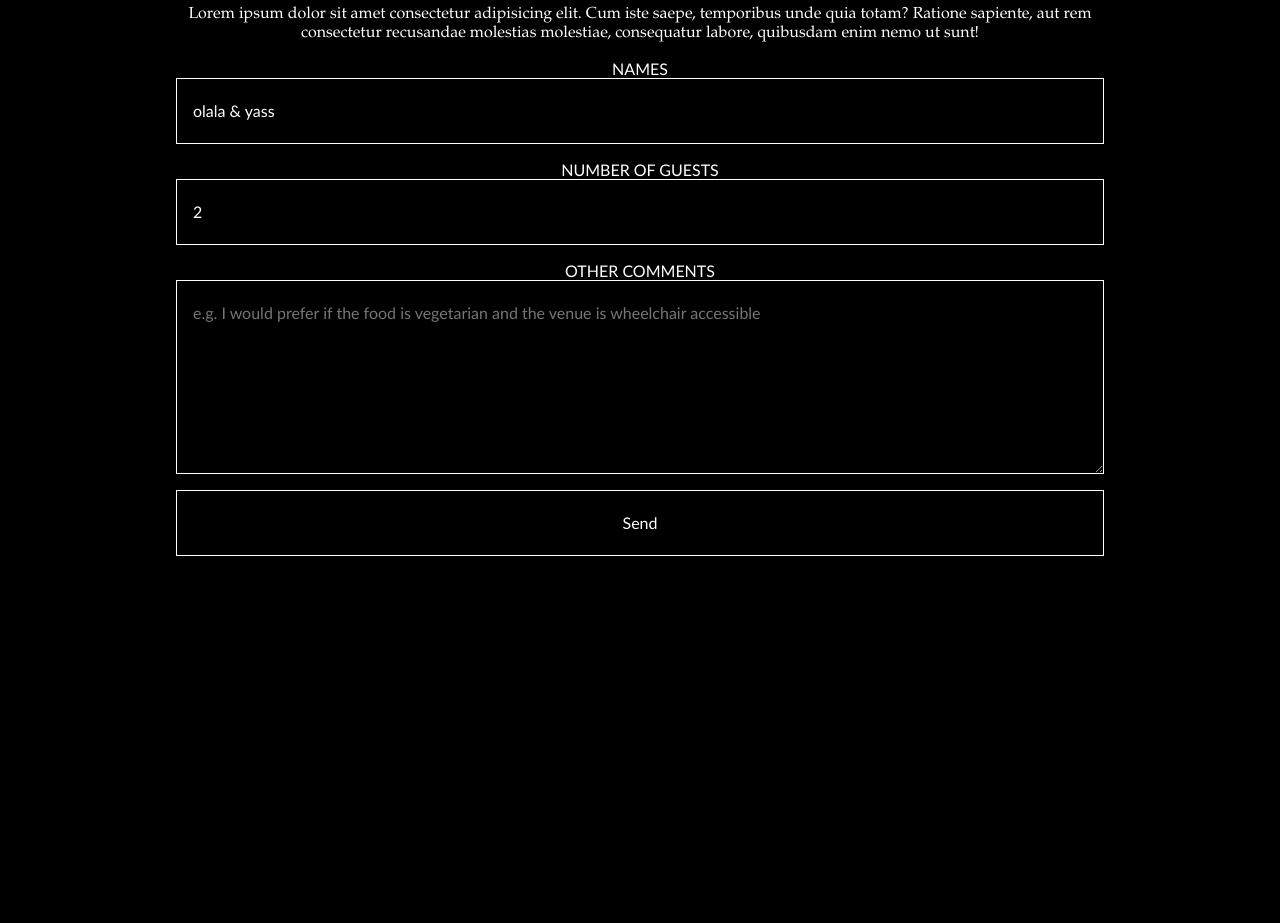
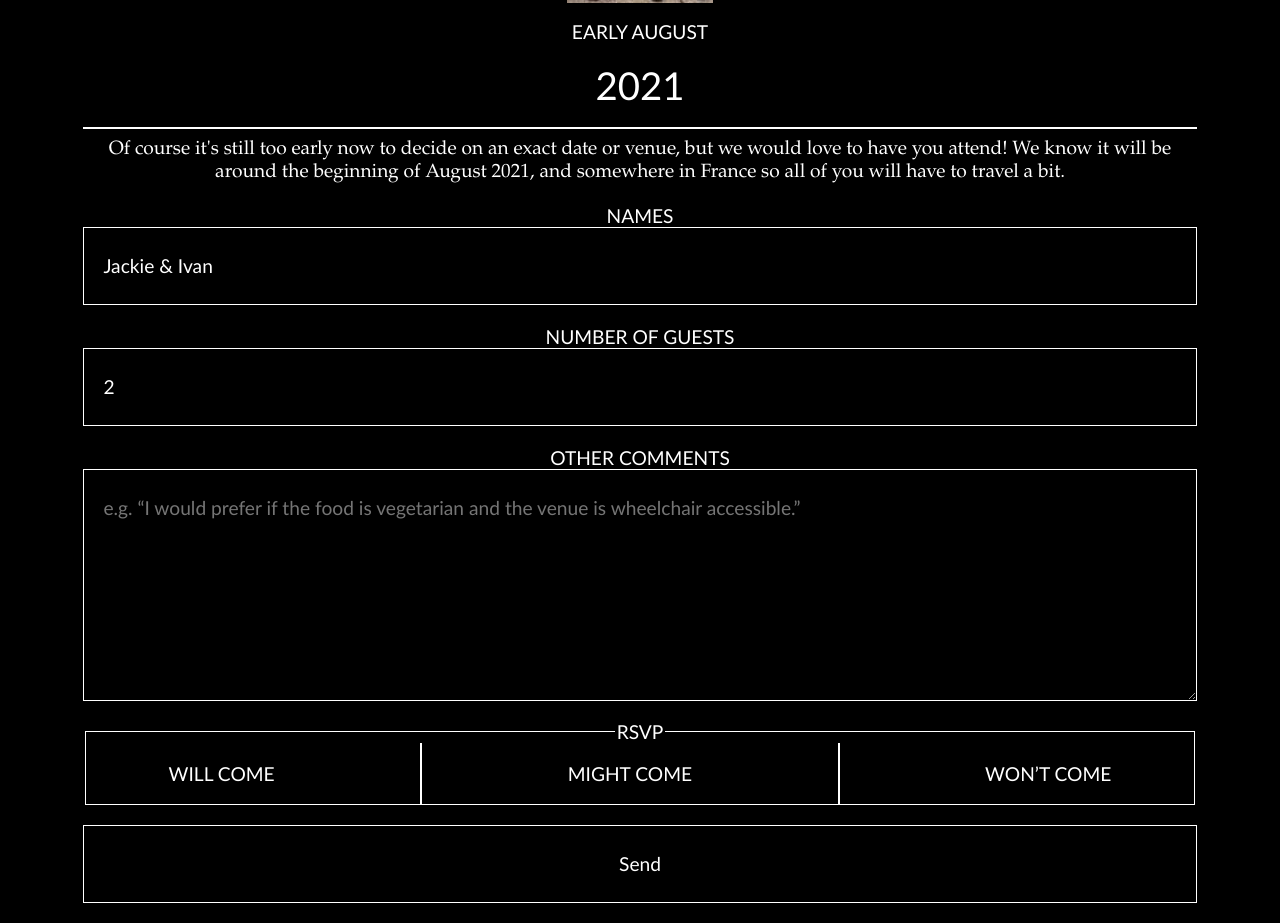
Before and after one commit to Haroenv/wedding-website, a React (Create React App) app: page / in a window 1280 px wide. Shown: the part 720-1643 px from the top of the page. Before the commit the page ends 1324 px from the top, so only its background shows below. Built offline with nearby package versions, Linux system fonts and the light colour scheme.

Commit message:
more styling

```diff
--- a/src/App.js
+++ b/src/App.js
@@ -26,9 +26,24 @@ function Form({ name, number }) {
           id="comments"
           name="comments"
           rows="5"
-          placeholder="e.g. I would prefer if the food is vegetarian and the venue is wheelchair accessible"
+          placeholder="e.g. “I would prefer if the food is vegetarian and the venue is wheelchair accessible.”"
         />
       </div>
+
+      <fieldset className="inline-radio">
+        <legend>RSVP</legend>
+        <div className="inner">
+          <input required type="radio" name="rsvp" id="yes" />
+          <label htmlFor="yes">Will come</label>
+          <hr />
+          <input required type="radio" name="rsvp" id="maybe" />
+          <label htmlFor="maybe">Might come</label>
+          <hr />
+          <input required type="radio" name="rsvp" id="no" />
+          <label htmlFor="no">Won’t come</label>
+        </div>
+      </fieldset>
+
       <div className="input-group">
         <input type="submit" value="Send" />
       </div>
@@ -39,20 +54,19 @@ function Form({ name, number }) {
 function App({ name, number }) {
   return (
     <div className="App">
-      <h1 className="header futura">Abi &amp; Haroen are getting married</h1>
+      <h1 className="futura">You are invited</h1>
+      <p className="script subtitle">{name}</p>
+      <p className="futura">to the wedding of</p>
+      <p className="subtitle script">Abi &amp; Haroen</p>
       <img src={image} alt="us together, looking amazing" className="border" />
-      <p className="script subtitle">{name}</p>
-      <p className="futura">You are invited</p>
+      <p className="futura">Early August</p>
+      <p className="futura medium">2021</p>
+      <hr />
       <p>
-        The date and venue are not yet decided, but we know it will be around
-        the beginning of August 2021, and somewhere in France so all of you will
+        Of course it's still too early now to decide on an exact date or venue,
+        but we would love to have you attend! We know it will be around the
+        beginning of August 2021, and somewhere in France so all of you will
         have to travel a bit.
-      </p>
-      <p>
-        Lorem ipsum dolor sit amet consectetur adipisicing elit. Cum iste saepe,
-        temporibus unde quia totam? Ratione sapiente, aut rem consectetur
-        recusandae molestias molestiae, consequatur labore, quibusdam enim nemo
-        ut sunt!
       </p>
       <Form name={name} number={number} />
     </div>
--- a/src/index.css
+++ b/src/index.css
@@ -1,8 +1,9 @@
 body {
   margin: 1em auto;
-  padding: 1em;
+  padding: 0 1em;
   max-width: 60em;
-  font-family: Didot, Palatino, serif;
+  font-family: Cochin, Palatino, serif;
+  font-size: 1.2em;
   text-align: center;
   background: black;
   color: white;
@@ -10,6 +11,13 @@ body {
 
 * {
   box-sizing: border-box;
+}
+
+fieldset,
+hr {
+  border-style: solid;
+  border-color: currentColor;
+  border-width: 1px;
 }
 
 .futura {
@@ -22,12 +30,16 @@ body {
   font-size: 3em;
 }
 
+.medium {
+  font-size: 2em;
+}
+
 .script {
   font-family: 'Parisienne', cursive;
 }
 
 .border {
-  filter: grayscale(1);
+  /* filter: grayscale(1); */
   max-height: 50vh;
   border-width: 1em;
   border-image: url('./border.svg');
@@ -49,3 +61,35 @@ textarea {
   display: flex;
   flex-direction: column;
 }
+
+p {
+  margin: 0.5em 0;
+}
+
+.inline-radio {
+  padding: 0;
+}
+
+.inline-radio .inner {
+  display: flex;
+  justify-content: space-between;
+}
+
+.inline-radio .inner label {
+  padding: 0 1em;
+  margin: 1em auto;
+}
+
+.inline-radio input {
+  display: none;
+}
+
+.inline-radio input:checked ~ label {
+  color: black;
+  background-color: white;
+}
+
+.inline-radio hr {
+  margin-block-start: 0;
+  margin-block-end: 0;
+}
--- a/src/index.js
+++ b/src/index.js
@@ -5,7 +5,7 @@ import App from './App';
 import * as serviceWorker from './serviceWorker';
 
 ReactDOM.render(
-  <App name={'olala & yass'} number={2} />,
+  <App name={'Jackie & Ivan'} number={2} />,
   document.getElementById('root')
 );
 
```
